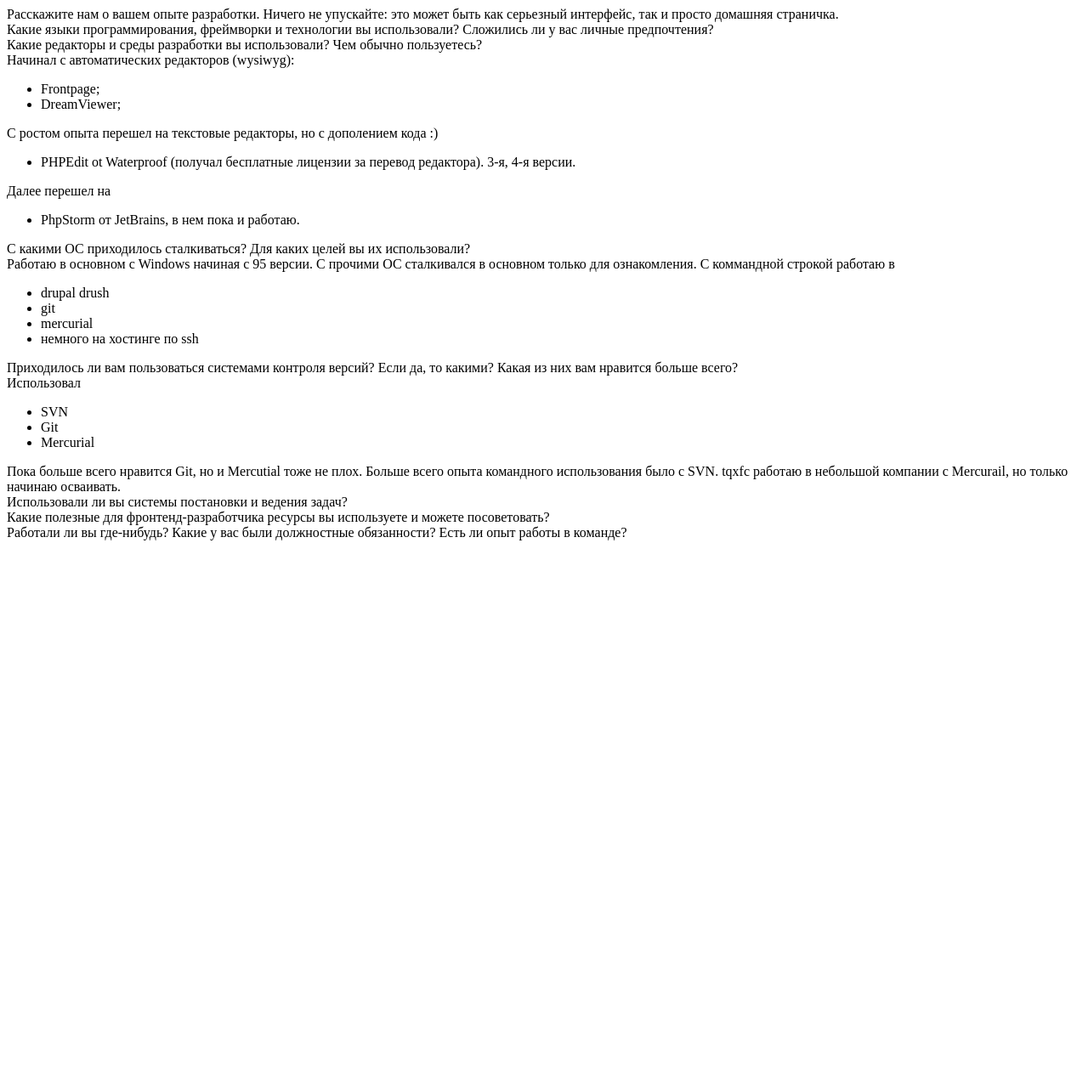
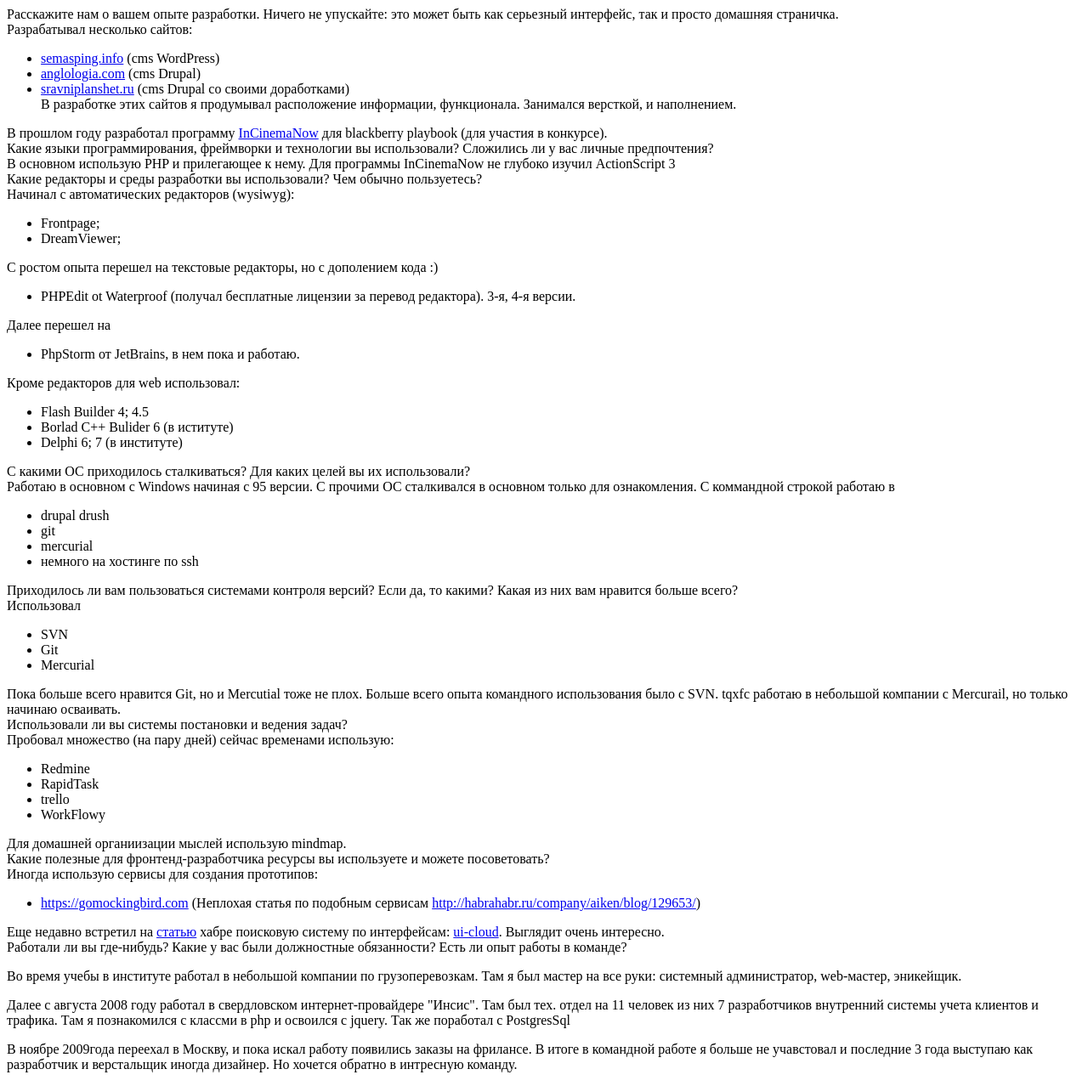
Before and after one commit to semasping/SemenPinigin, a plain HTML site: page exp.html in a window 1280 px wide. Shown: the whole page at 85% size. Before the commit the page ends 800 px from the top, so only its background shows below. Drawn offline with Linux system fonts and the light colour scheme.

Commit message:
[+] add some information to about [+] add some information to exp

```diff
--- a/exp.html
+++ b/exp.html
@@ -17,13 +17,25 @@
     <div class="question">Расскажите нам о вашем опыте разработки. Ничего не упускайте: это может быть как серьезный
                           интерфейс, так и просто домашняя страничка.
     </div>
-    <div class="answer"></div>
+    <div class="answer">Разрабатывал несколько сайтов:
+      <ul>
+        <li><a href="http://semasping.info">semasping.info</a> (cms WordPress)</li>
+        <li><a href="http://anglologia.com">anglologia.com</a> (cms Drupal)</li>
+        <li><a href="http://sravniplanshet.ru">sravniplanshet.ru</a> (cms Drupal со своими доработками)</li>
+        В разработке этих сайтов я продумывал расположение информации, функционала. Занимался версткой, и наполнением.
+      </ul>
+                        В прошлом году разработал программу <a
+        href="http://appworld.blackberry.com/webstore/content/37328/?lang=en">InCinemaNow</a> для blackberry playbook
+                        (для участия в конкурсе).
+    </div>
   </div>
   <div class="exp__list__item">
     <div class="question">Какие языки программирования, фреймворки и технологии вы использовали? Сложились ли у вас
                           личные предпочтения?
     </div>
-    <div class="answer"></div>
+    <div class="answer">В основном использую PHP и прилегающее к нему. Для программы InCinemaNow не глубоко изучил
+                        ActionScript 3
+    </div>
   </div>
   <div class="exp__list__item">
     <div class="question">Какие редакторы и среды разработки вы использовали? Чем обычно пользуетесь?</div>
@@ -49,6 +61,12 @@
           PhpStorm от JetBrains, в нем пока и работаю.
         </li>
       </ul>
+      Кроме редакторов для web использовал:
+      <ul>
+        <li>Flash Builder 4; 4.5</li>
+        <li>Borlad C++ Bulider 6 (в иституте)</li>
+        <li>Delphi 6; 7 (в институте)</li>
+      </ul>
     </div>
   </div>
   <div class="exp__list__item">
@@ -73,22 +91,49 @@
         <li>Git</li>
         <li>Mercurial</li>
       </ul>
-      Пока больше всего нравится Git, но и Mercutial тоже не плох. Больше всего опыта командного использования было с SVN. tqxfc работаю в небольшой компании с Mercurail, но только начинаю осваивать.
+                        Пока больше всего нравится Git, но и Mercutial тоже не плох. Больше всего опыта командного
+                        использования было с SVN. tqxfc работаю в небольшой компании с Mercurail, но только начинаю
+                        осваивать.
     </div>
   </div>
   <div class="exp__list__item">
     <div class="question">Использовали ли вы системы постановки и ведения задач?</div>
-    <div class="answer"></div>
+    <div class="answer">Пробовал множество (на пару дней) сейчас временами использую:
+      <ul>
+        <li>Redmine</li>
+        <li>RapidTask</li>
+        <li>trello</li>
+        <li>WorkFlowy</li>
+      </ul>
+                        Для домашней органиизации мыслей использую mindmap.
+    </div>
   </div>
   <div class="exp__list__item">
     <div class="question">Какие полезные для фронтенд-разработчика ресурсы вы используете и можете посоветовать?</div>
-    <div class="answer"></div>
+    <div class="answer">Иногда использую сервисы для создания прототипов:
+      <ul>
+        <li><a href="https://gomockingbird.com">https://gomockingbird.com</a> (Неплохая статья по подобным сервисам <a
+          href="http://habrahabr.ru/company/aiken/blog/129653/">http://habrahabr.ru/company/aiken/blog/129653/</a>)
+        </li>
+      </ul>
+      Еще недавно встретил на <a href="http://habrahabr.ru/post/150522/">статью</a> хабре поисковую систему по интерфейсам: <a href="http://ui-cloud.com/">ui-cloud</a>. Выглядит очень интересно.
+    </div>
   </div>
   <div class="exp__list__item">
     <div class="question">Работали ли вы где-нибудь? Какие у вас были должностные обязанности? Есть ли опыт работы в
                           команде?
     </div>
-    <div class="answer"></div>
+    <div class="answer"><p>Во время учебы в институте работал в небольшой компании по грузоперевозкам. Там я был мастер
+                           на все руки: системный администратор, web-мастер, эникейщик.</p>
+
+      <p>Далее с августа 2008 году работал в свердловском интернет-провайдере "Инсис". Там был тех. отдел на 11 человек
+         из них 7 разработчиков внутренний системы учета клиентов и трафика. Там я познакомился с классми в php и
+         освоился с jquery. Так же поработал с PostgresSql</p>
+
+      <p>В ноябре 2009года переехал в Москву, и пока искал работу появились заказы на фрилансе. В итоге в командной
+         работе я больше не учавстовал и последние 3 года выступаю как разработчик и верстальщик иногда дизайнер. Но
+         хочется обратно в интресную команду.</p>
+    </div>
   </div>
 </div>
 </body>
```
Also changed, not shown: about.html (+5 -3 lines).
